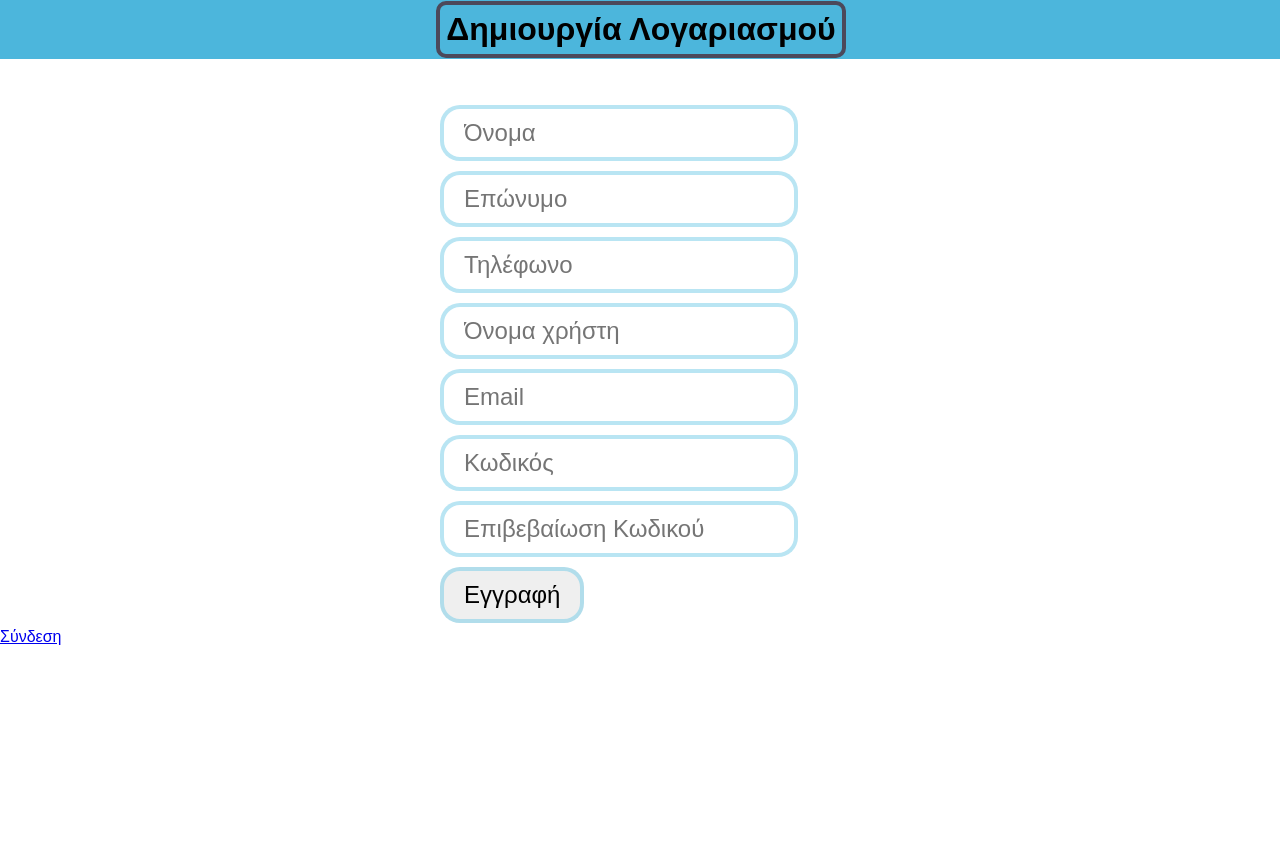
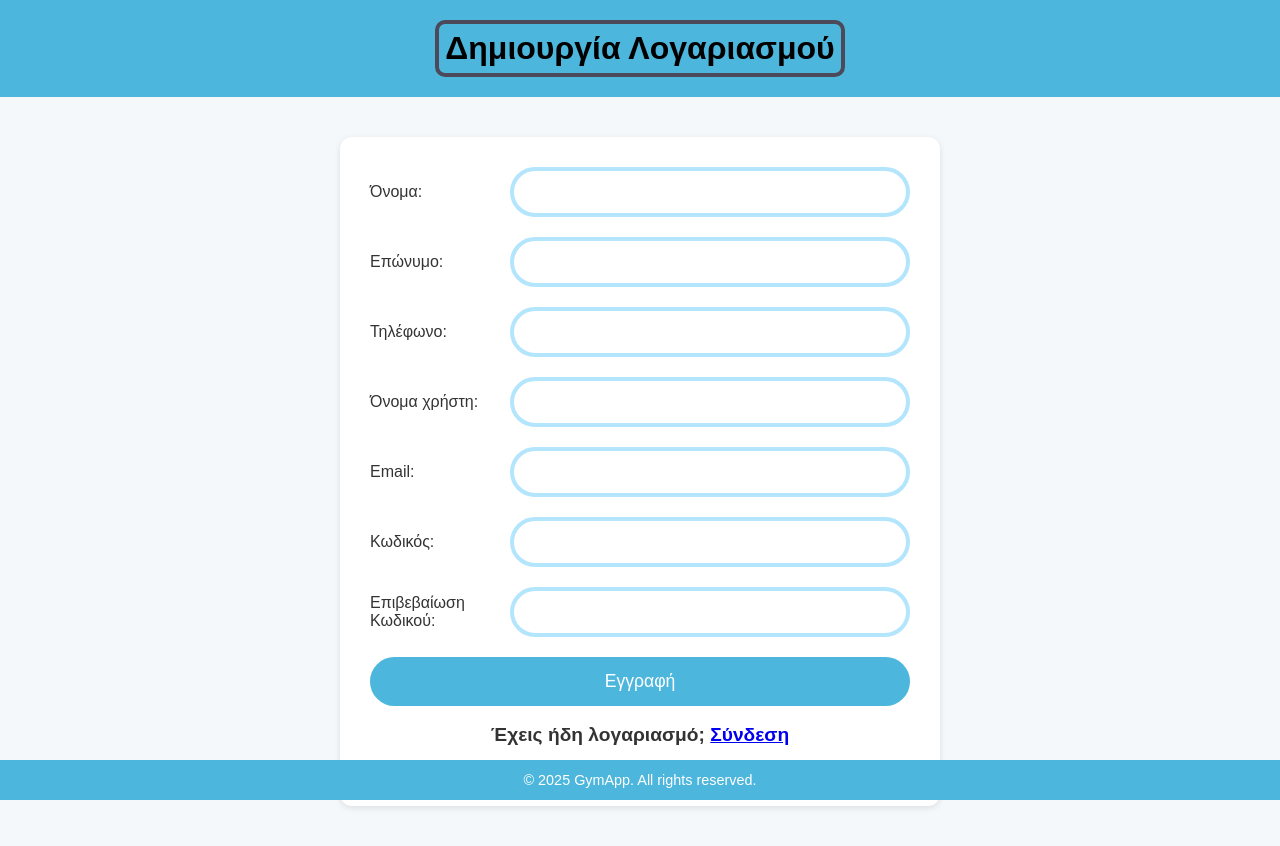
Before and after one commit to irinizampet/gym, a Django app: page /signup/ in a window 1280 px wide. Before the commit the page ends 645 px from the top, so only its background shows below. Run offline with Django 5.2, Linux system fonts and the light colour scheme.

Commit message:
feugoun ta errors

```diff
--- a/jango/MyProject/mysite/gym/forms.py
+++ b/jango/MyProject/mysite/gym/forms.py
@@ -4,43 +4,73 @@ from django.contrib.auth.hashers import make_password
 from django.contrib.auth.models import User
 
 class MemberSignupForm(forms.Form):
-    name = forms.CharField(max_length=30)
-    surname = forms.CharField(max_length=30)
-    phone_num = forms.CharField(max_length=15)
-    email = forms.EmailField()
-    username = forms.CharField(max_length=20)
-    password = forms.CharField(widget=forms.PasswordInput)
+    name             = forms.CharField(max_length=30, label="Όνομα")
+    surname          = forms.CharField(max_length=30, label="Επώνυμο")
+    phone_num        = forms.CharField(max_length=15, label="Τηλέφωνο")
+    email            = forms.EmailField(label="Email")
+    username         = forms.CharField(max_length=20, label="Όνομα χρήστη")
+    password         = forms.CharField(widget=forms.PasswordInput, label="Κωδικός")
     password_confirm = forms.CharField(widget=forms.PasswordInput, label="Επιβεβαίωση Κωδικού")
 
+    def clean_username(self):
+        username = self.cleaned_data['username']
+        if User.objects.filter(username=username).exists():
+            raise forms.ValidationError(
+                f"Το όνομα χρήστη «{username}» χρησιμοποιείται ήδη."
+            )
+        return username
+
+    def clean_email(self):
+        email = self.cleaned_data['email']
+        if User.objects.filter(email=email).exists():
+            raise forms.ValidationError(
+                f"Το email «{email}» χρησιμοποιείται ήδη σε άλλο λογαριασμό."
+            )
+        if Member.objects.filter(email=email).exists():
+            raise forms.ValidationError(
+                f"Το email «{email}» χρησιμοποιείται ήδη σε άλλο μέλος."
+            )
+        return email
+
+    def clean_phone_num(self):
+        phone = self.cleaned_data['phone_num']
+        # Προαιρετικά: απομάκρυνε μη ψηφία
+        normalized = ''.join(ch for ch in phone if ch.isdigit())
+        if Member.objects.filter(phone_num__iexact=normalized).exists():
+            raise forms.ValidationError(
+                f"Ο αριθμός τηλεφώνου «{phone}» χρησιμοποιείται ήδη."
+            )
+        # Αν θες να αποθηκεύσεις μόνο τα ψηφία:
+        return normalized
+
     def clean(self):
-        cleaned_data = super().clean()
-        password = cleaned_data.get("password")
-        password_confirm = cleaned_data.get("password_confirm")
-        if password != password_confirm:
+        cleaned = super().clean()
+        pw  = cleaned.get("password")
+        pw2 = cleaned.get("password_confirm")
+        if pw and pw2 and pw != pw2:
             raise forms.ValidationError("Οι κωδικοί δεν ταιριάζουν.")
-        return cleaned_data
+        return cleaned
 
     def save(self):
         data = self.cleaned_data
-
-    # Δημιουργία Django User
+        # Δημιουργία built-in User
         user = User.objects.create_user(
-          username=data['username'],
-          email=data['email'],
-          password=data['password']
-       )
-
-    # Δημιουργία του Member (αν θες, μπορείς να κρατήσεις reference στον user)
+            username=data['username'],
+            email=data['email'],
+            password=data['password']
+        )
+        # Δημιουργία Member
         member = Member(
-          name=data['name'],
-          surname=data['surname'],
-          phone_num=data['phone_num'],
-          email=data['email'],
-          username=data['username'],
-          password=user.password  # hashed password από τον Django User
+            name      = data['name'],
+            surname   = data['surname'],
+            phone_num = data['phone_num'],  # ή data['phone_num']=normalized
+            email     = data['email'],
+            username  = data['username'],
+            password  = user.password
         )
         member.save()
         return member
+
 
 class PasswordResetForm(forms.Form):
     email = forms.EmailField(label="Email")
--- a/jango/MyProject/mysite/gym/templates/signup.html
+++ b/jango/MyProject/mysite/gym/templates/signup.html
@@ -1,30 +1,193 @@
 <!DOCTYPE html>
-<html>
+<html lang="el">
 <head>
-    <meta charset="UTF-8">
-    {% load static %}
-        <link rel="stylesheet" href="{% static 'styles.css' %}">
-    <title>Εγγραφή</title>
+  <meta charset="UTF-8">
+  <meta name="viewport" content="width=device-width, initial-scale=1">
+  <title>Δημιουργία Λογαριασμού</title>
+  <style>
+    /* Reset */
+    * { box-sizing: border-box; margin: 0; padding: 0; font-family: Arial, sans-serif; }
+
+    /* Body και Header */
+    body { background-color: #f5f8fa; }
+    header {
+      background-color: rgb(76, 182, 220);
+      padding: 20px 0;
+      text-align: center;
+    }
+
+    header h1{
+     border: 4px solid rgb(76, 73, 91);
+     padding: 6px 6px;
+     display:inline-block;
+     border-radius: 10px;
+    }
+
+    /* Κύριο Μέρος */
+    main {
+      display: flex;
+      justify-content: center;
+      padding: 40px 20px;
+    }
+    .form-container {
+      width: 100%;
+      max-width: 600px;
+      background-color: #fff;
+      padding: 30px;
+      border-radius: 12px;
+      box-shadow: 0 2px 6px rgba(0,0,0,0.1);
+    }
+    .form-container h2 {
+      text-align: center;
+      margin-bottom: 30px;
+      font-size: 1.6rem;
+      color: #333;
+    }
+
+    .form-container h3 {
+      text-align: center;
+      margin-bottom: 30px;
+      font-size: 1.2rem;
+      color: #333;
+    }
+
+    /* Κάθε σειρά φόρμας */
+    .form-row {
+      display: flex;
+      align-items: center;
+      margin-bottom: 20px;
+    }
+    .form-row label {
+      flex: 0 0 140px;
+      font-size: 1rem;
+      color: #333;
+    }
+    .form-row input {
+      flex: 1;
+      padding: 12px 16px;
+      font-size: 1rem;
+      border: 4px solid #b3e5fc;
+      border-radius: 25px;
+      outline: none;
+      transition: border-color 0.2s;
+    }
+    .form-row input:focus {
+      border-color: rgb(76, 182, 220);
+    }
+
+    /* Submit */
+    .submit-btn {
+      width: 100%;
+      padding: 14px;
+      font-size: 1.1rem;
+      background-color: rgb(76, 182, 220);
+      color: #fff;
+      border: none;
+      border-radius: 25px;
+      cursor: pointer;
+      transition: opacity 0.2s;
+    }
+    .submit-btn:hover { opacity: 0.9; }
+
+    /* Error messages */
+    .error { color: #c00; margin-bottom: 15px; }
+
+    /* Footer (προαιρετικό) */
+    footer {
+      text-align: center;
+      padding: 12px 0;
+      background-color: rgb(76, 182, 220);
+      color: #fff;
+      position: fixed;
+      bottom: 0;
+      width: 100%;
+      font-size: 0.9rem;
+    }
+  </style>
 </head>
 <body>
-    <header>
-        <h1>Δημιουργία Λογαριασμού</h1>
-    </header>
 
-    <div class="φόρμα">
-       <form method="post"> {% csrf_token %}
+  <header>
+    <h1>Δημιουργία Λογαριασμού</h1>
+  </header>
 
-         <input type="text" name="name" placeholder="Όνομα" required><br>
-         <input type="text" name="surname" placeholder="Επώνυμο" required><br>
-         <input type="text" name="phone_num" placeholder="Τηλέφωνο" required><br>
-         <input type="text" name="username" placeholder="Όνομα χρήστη" required><br>
-         <input type="email" name="email" placeholder="Email" required><br>
-         <input type="password" name="password" placeholder="Κωδικός" required><br>
-         <input type="password" name="password_confirm" placeholder="Επιβεβαίωση Κωδικού" required><br>
-         <input type="submit" value="Εγγραφή">
-       </form>
+  <main>
+    <div class="form-container">
+
+      <!-- αν έχεις message από form.non_field_errors -->
+      {% if form.non_field_errors %}
+        <div class="error">
+          {% for e in form.non_field_errors %}<p>{{ e }}</p>{% endfor %}
+        </div>
+      {% endif %}
+
+      <form method="post">
+        {% csrf_token %}
+
+        <div class="form-row">
+          <label for="id_name">Όνομα:</label>
+          {{ form.name }}
+        </div>
+        {% for e in form.name.errors %}<p class="error">{{ e }}</p>{% endfor %}
+
+        <div class="form-row">
+          <label for="id_surname">Επώνυμο:</label>
+          {{ form.surname }}
+        </div>
+        {% for e in form.surname.errors %}<p class="error">{{ e }}</p>{% endfor %}
+
+        <div class="form-row">
+          <label for="id_phone_num">Τηλέφωνο:</label>
+          {{ form.phone_num }}
+        </div>
+        {% for e in form.phone_num.errors %}<p class="error">{{ e }}</p>{% endfor %}
+
+        <div class="form-row">
+          <label for="id_username">Όνομα χρήστη:</label>
+          {{ form.username }}
+        </div>
+        {% for e in form.username.errors %}<p class="error">{{ e }}</p>{% endfor %}
+
+        <div class="form-row">
+          <label for="id_email">Email:</label>
+          {{ form.email }}
+        </div>
+        {% for e in form.email.errors %}<p class="error">{{ e }}</p>{% endfor %}
+
+        <div class="form-row">
+          <label for="id_password">Κωδικός:</label>
+          {{ form.password }}
+        </div>
+        {% for e in form.password.errors %}<p class="error">{{ e }}</p>{% endfor %}
+
+        <div class="form-row">
+          <label for="id_password_confirm">Επιβεβαίωση Κωδικού:</label>
+          {{ form.password_confirm }}
+        </div>
+        {% for e in form.password_confirm.errors %}<p class="error">{{ e }}</p>{% endfor %}
+
+        <button type="submit" class="submit-btn">Εγγραφή</button>
+      </form>
+      <br>
+      <h3> Έχεις ήδη λογαριασμό; <a href="{% url 'login' %}">Σύνδεση</a></h3>
+
     </div>
+  </main>
+  <script>
 
-    <a href="{% url 'login' %}">Σύνδεση</a>
+  // Επίσης, όταν ξαναμπεί η σελίδα από cache ή reload
+  window.addEventListener('pageshow', function(event) {
+    if (event.persisted || (performance.getEntriesByType('navigation')[0]||{}).type === 'reload') {
+      const f = document.getElementById('signupForm');
+      if (f) f.reset();
+      document.querySelectorAll('.error').forEach(e=>e.style.display='none');
+    }
+  });
+  </script>
+
+
+  <footer>
+    © 2025 GymApp. All rights reserved.
+  </footer>
 </body>
 </html>
--- a/jango/MyProject/mysite/gym/views.py
+++ b/jango/MyProject/mysite/gym/views.py
@@ -28,9 +28,11 @@ def signup_view(request):
         form = MemberSignupForm(request.POST)
         if form.is_valid():
             form.save()
-            return redirect('login')  # αφού γίνει η εγγραφή, τον στέλνεις στη login σελίδα
+            return redirect('login')
+        # αν δεν είναι valid, θα περάσει ξανά στο render με τα form.errors
     else:
         form = MemberSignupForm()
+
     return render(request, 'signup.html', {'form': form})
 
 import random
```
Also changed, not shown: jango/MyProject/mysite/gym/templates/login.html (+19 -9 lines), jango/MyProject/mysite/db.sqlite3.
